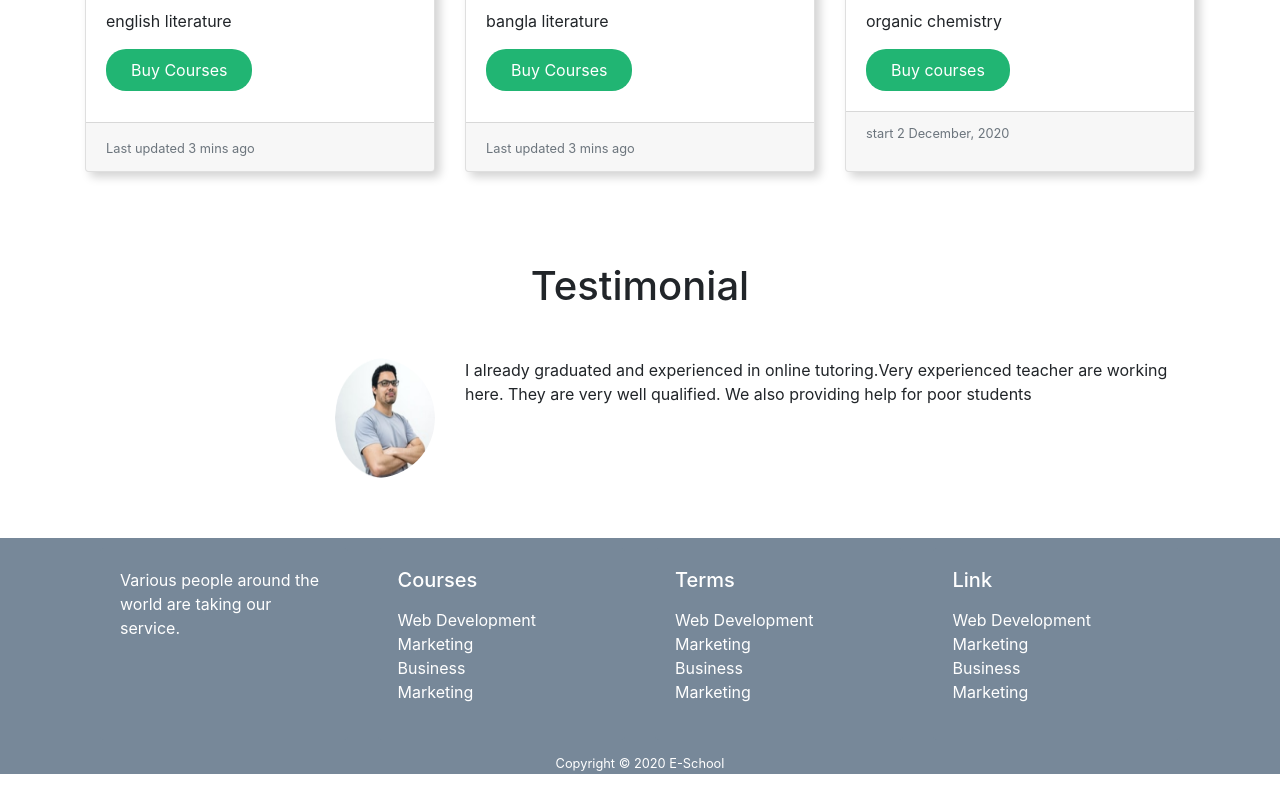
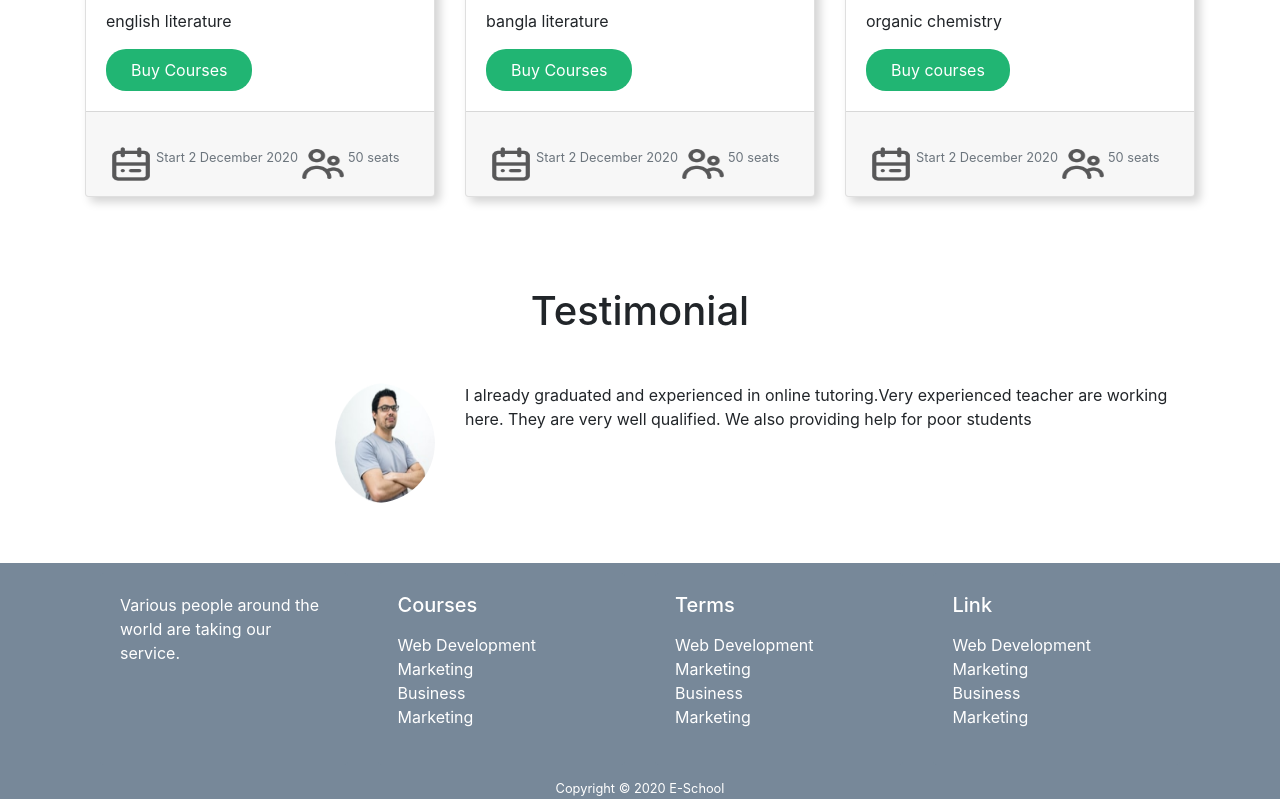
Before and after one commit to rafiul-tonu/E-School, a plain HTML site: page index.html in a window 1280 px wide. Shown: the part 1179-1978 px from the top of the page. Before the commit the page ends 1953 px from the top, so only its background shows below. Drawn offline with nearby package versions, Linux system fonts and the light colour scheme.

Commit message:
Final submit ass-2

```diff
--- a/index.html
+++ b/index.html
@@ -60,21 +60,21 @@
   <!-- 3rd -->
         <div class="container">
           <div class="card-deck">
-        <div class="card one">
+            <div class="card c-one">
               <img src="images/ICON/book.png" class="card-img-top" alt="...">
               <div class="card-body">
                 <h5 class="card-title">1500+Topic</h5>
                 <p class="card-text">You can find here 1500+ topic</p>
               </div>
             </div>
-        <div class="card one">
+            <div class="card c-one">
               <img src="images/ICON/Student.png" class="card-img-top" alt="...">
               <div class="card-body">
                 <h5 class="card-title">1800+Students</h5>
                 <p class="card-text">Already 1800 students enrolled here</p>
               </div>
             </div>
-        <div class="card one">
+            <div class="card c-one">
               <img src="images/ICON/Test.png" class="card-img-top" alt="...">
               <div class="card-body">
                 <h5 class="card-title">9k+Test Taken</h5>
@@ -82,7 +82,7 @@
 
               </div>
             </div>
-        <div class="card one">
+            <div class="card c-one">
               <img src="images/ICON/Students.png" class="card-img-top" alt="...">
               <div class="card-body">
                 <h5 class="card-title">2000+Student</h5>
@@ -108,7 +108,16 @@
         </div>
 
         <div class="card-footer">
-      <small class="text-muted">Last updated 3 mins ago</small>
+          <small class="text-muted">
+            <div class="half-part d-flex justify-content-between align-items-sm-end">
+              <img src="images/ICON/calendar.png" alt="">
+              <p>Start 2 December 2020</p>
+            </div>
+            <div class="half-part d-flex justify-content-between align-items-sm-end">
+              <img src="images/ICON/people.png" alt="">
+              <p>50 seats</p>
+            </div>
+          </small>
         </div>
       </div>
       <div class="card c-two">
@@ -119,7 +128,16 @@
           <button class="cls-button">Buy Courses</button>
         </div>
         <div class="card-footer">
-      <small class="text-muted">Last updated 3 mins ago</small>
+          <small class="text-muted">
+            <div class="half-part d-flex justify-content-between align-items-sm-end">
+              <img src="images/ICON/calendar.png" alt="">
+              <p>Start 2 December 2020</p>
+            </div>
+            <div class="half-part d-flex justify-content-between align-items-sm-end">
+              <img src="images/ICON/people.png" alt="">
+              <p>50 seats</p>
+            </div>
+          </small>
         </div>
       </div>
       <div class="card c-two">
@@ -131,12 +149,18 @@
         </div>
         <div class="card-footer">
           <small class="text-muted">
-        <p>start 2 December, 2020</p>
+            <div class="half-part d-flex justify-content-between align-items-sm-end">
+              <img src="images/ICON/calendar.png" alt="">
+              <p>Start 2 December 2020</p>
+            </div>
+            <div class="half-part d-flex justify-content-between align-items-sm-end">
+              <img src="images/ICON/people.png" alt="">
+              <p>50 seats</p>
+            </div>
           </small>
         </div>
       </div>
     </div>
-
   </div>
       <!-- 4th end -->
 
@@ -153,9 +177,6 @@
           </div>
         </div>
       </div>
-
-
-
   <!-- 5th end -->
 
   <!-- 6th -->
@@ -188,29 +209,22 @@
           <div class="card-body">
             <h5 class="card-title">Terms</h5>
             <p class="card-text">
-
                 <li>Web Development</li>
                 <li>Marketing</li>
                 <li>Business</li>
                 <li>Marketing</li>
-
             </p>
-
           </div>
         </div>
         <div class="card last-part">
-
           <div class="card-body">
             <h5 class="card-title">Link</h5>
             <p class="card-text">
-
                 <li>Web Development</li>
                 <li>Marketing</li>
                 <li>Business</li>
                 <li>Marketing</li>
-
             </p>
-
           </div>
         </div>
       </div>
--- a/style.css
+++ b/style.css
@@ -33,22 +33,21 @@
   height: 346px;
   width: 554px;
 }
-/* container 3rd */
+
 .container {
   margin-top: 50px;
 }
-/* card deck */
-.one {
+.c-one {
   padding-top: 10px;
   border:none;
   text-align: center;
   box-shadow: 5px 5px 10px lightgrey;
   background-color: rgb(140, 230, 189);
 }
-.one:hover{
+.c-one:hover{
   background-color: white;
 }
-.one img {
+.c-one img {
   height: 85px;
   width: 66px;
   margin-left: auto;
@@ -68,6 +67,14 @@
  margin-left: auto;
  margin-right: auto;
 }
+.half-part {
+  float: left;
+}
+.half-part img {
+ height: 60px;
+ width: 50px;
+}
+
 .testimonial {
   padding-bottom: 60px;
 }
```
Lines whose indentation alone changed are shown as unchanged.
